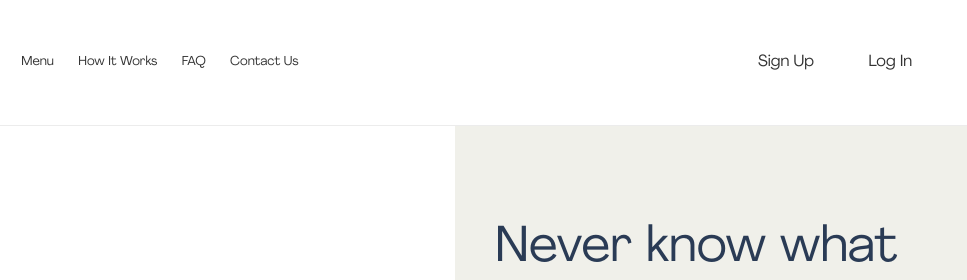
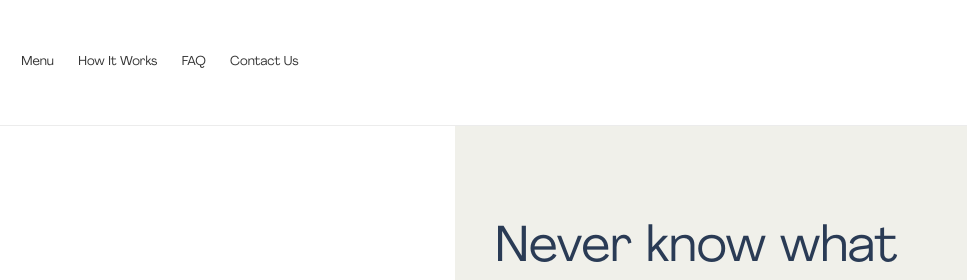
Before and after one commit to jW028/readysetcook, a plain HTML site: page index.html in a window 1280 px wide. Shown: the top 280 px of the page, 313-1280 px from the left. Drawn offline with Linux system fonts and the light colour scheme; a web font is replaced by a local one.

Commit message:
deleted signup & login buttons

```diff
--- a/index.html
+++ b/index.html
@@ -29,10 +29,6 @@
                         <li><a href="faq.html">FAQ</a></li>
                         <li><a href="contact-us.html">Contact Us</a></li>
                     </ul>
-                </div>
-                <div class="cta">
-                    <a href="#">Sign Up</a>
-                    <a href="#">Log In</a>
                 </div>
             </nav>
     </header>
```
Also changed, not shown: contact-us.html (+0 -4 lines), faq.html (+0 -4 lines), how-it-works.html (+0 -4 lines), menu.html (+0 -4 lines).
